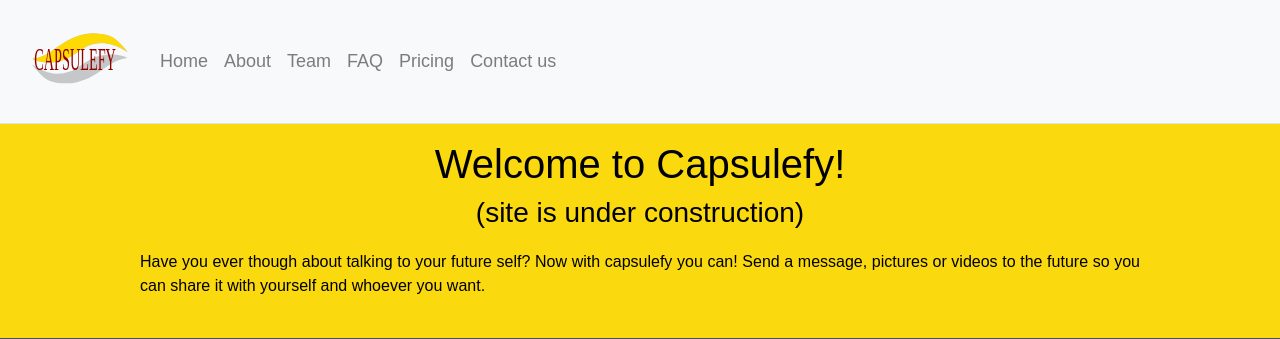
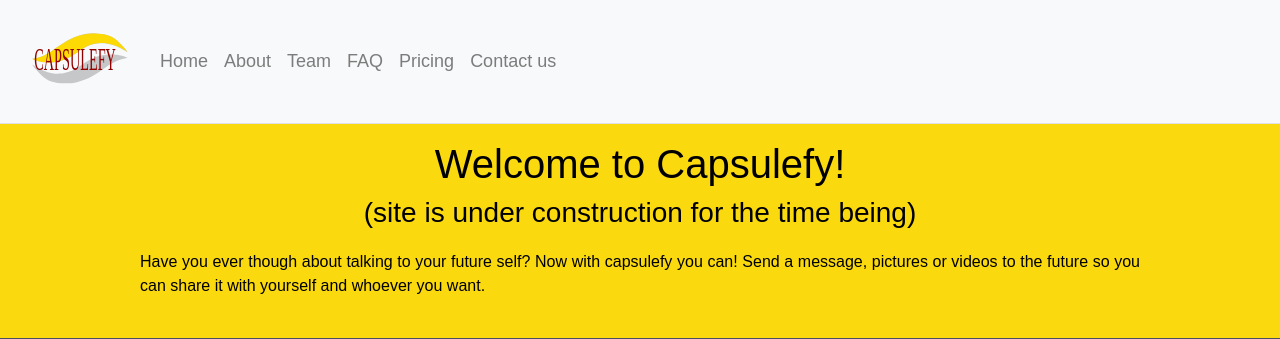
Before and after one commit to raffrearaUS/capsutest, a Django app: page / in a window 1280 px wide. Shown: the top 339 px of the page. Run offline with Django 3.2, Linux system fonts and the light colour scheme; some libraries are stand-ins or nearby versions.

Commit message:
Further updated travis

```diff
--- a/capsulefyweb/main/templates/index.html
+++ b/capsulefyweb/main/templates/index.html
@@ -4,7 +4,7 @@
 <a name="index"></a>
 <div class="bg-1 container-fluid">
     <h1 class="title">Welcome to Capsulefy!</h1>
-    <h3 class="title">(site is under construction)</h3>
+    <h3 class="title">(site is under construction for the time being)</h3>
     <p class="text">Have you ever though about talking to your future self? Now with capsulefy you can! Send a message, pictures or videos
 to the future so you can share it with yourself and whoever you want.</p>
 </div>
```
Also changed, not shown: .travis.yml, 1 other file.
